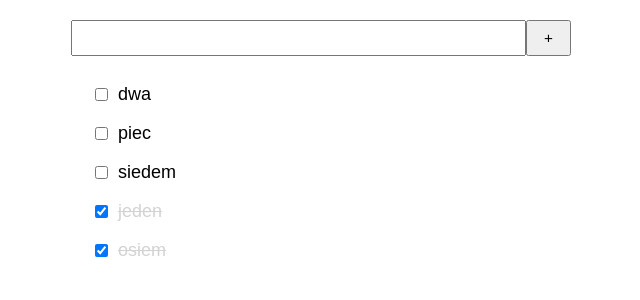
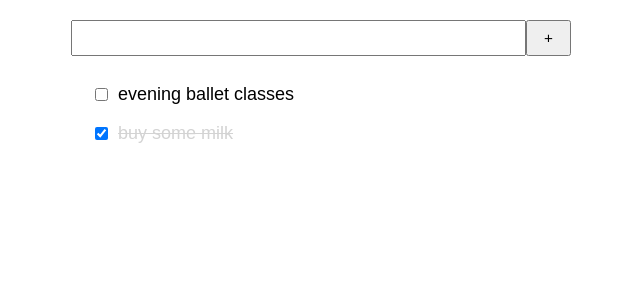
Before and after one commit to pawk/todo-app, a React (Create React App) app: page / in a window 1280 px wide. Shown: the top 300 px of the page, without its empty margins (319-959 px from the left). Built offline with nearby package versions, Linux system fonts and the light colour scheme.

Commit message:
initialize todo list from html if list empty

```diff
--- a/src/App.js
+++ b/src/App.js
@@ -8,11 +8,8 @@ class App extends React.Component {
     return (
       <div className="todo-app">
         <TodoList>
-          <TodoItem done>jeden</TodoItem>
-          <TodoItem>siedem</TodoItem>
-          <TodoItem>piec</TodoItem>
-          <TodoItem done>osiem</TodoItem>
-          <TodoItem>dwa</TodoItem>
+          <TodoItem done>buy some milk</TodoItem>
+          <TodoItem>evening ballet classes</TodoItem>
         </TodoList>
       </div>
     );
--- a/src/todo/list.jsx
+++ b/src/todo/list.jsx
@@ -21,7 +21,9 @@ export default class TodoList extends React.Component {
   }
 
   componentWillMount() {
-    this.service.add(...this.processChildren());
+    if (!this.service.getAll().length) {
+      this.service.add(...this.processChildren());
+    }
 
     this.setState({
       items: this.service.getAll()
```
